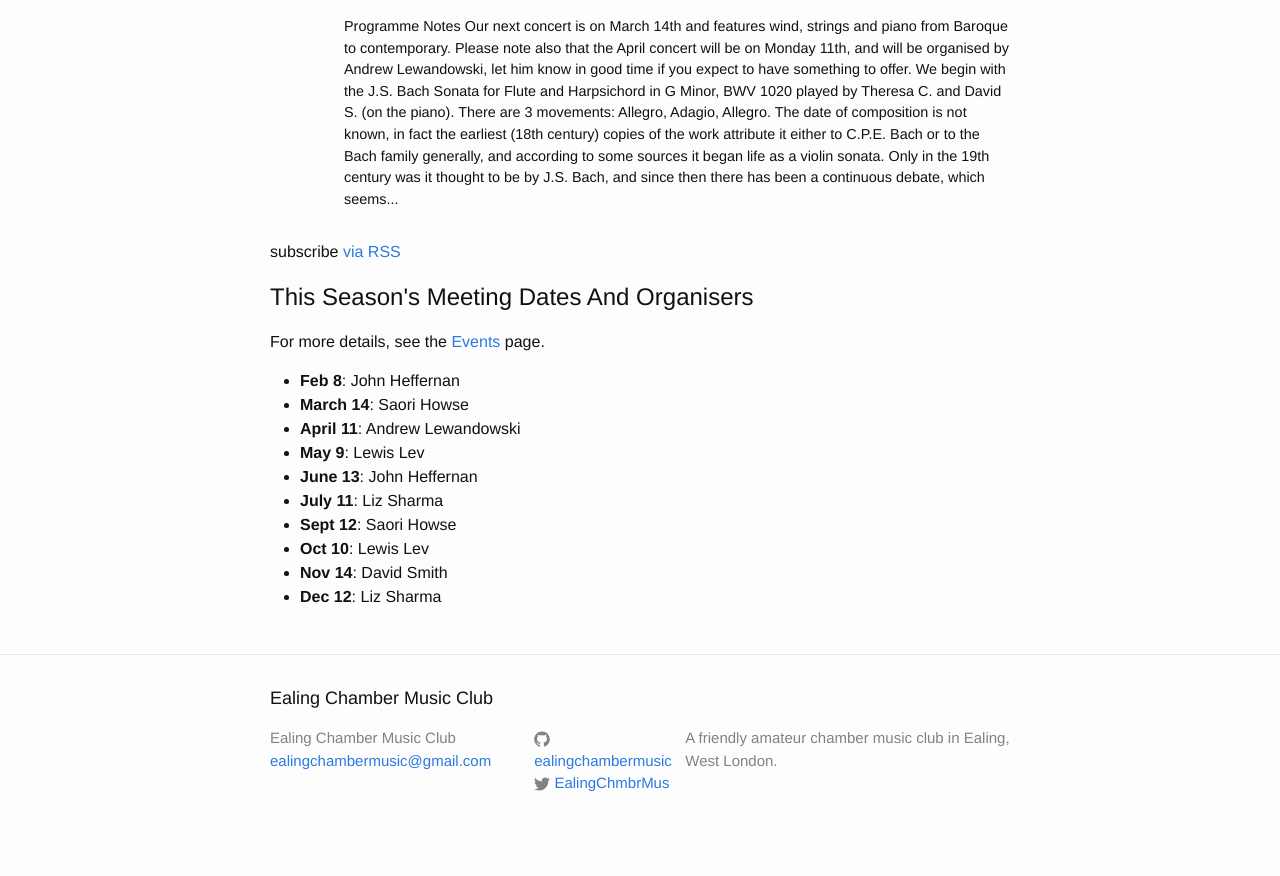
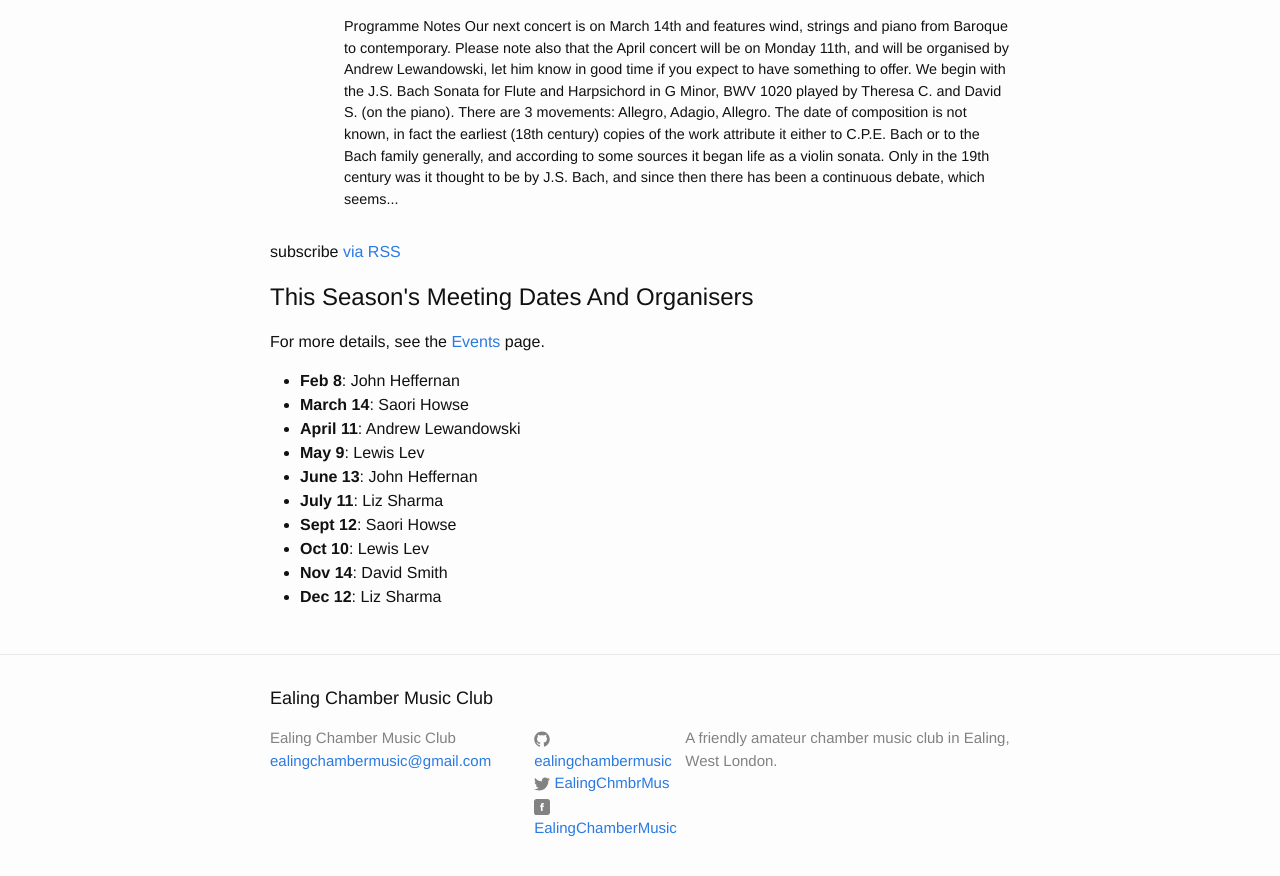
Before and after one commit to ealingchambermusic/ealingchambermusic.github.io, a Jekyll site: the page built from index.html, in a window 1280 px wide and 900 px high, scrolled down 2910 px. Shown: the top 876 px of the window. Built offline with Jekyll 4.4.1, drawn with Linux system fonts in a browser that asks for light colours; before the commit the page ends 3765 px from its top, so only the background shows below that.

Commit message:
[TL] Adds Facebook link

```diff
--- a/_config.yml
+++ b/_config.yml
@@ -14,7 +14,7 @@
 twitter_username: EalingChmbrMus
 github_username: ealingchambermusic
 google_analytics: UA-73611540-1
-facebook: EalingChamberMusic
+facebook_username: EalingChamberMusic
 
 # Build settings
 markdown: kramdown
--- a/_includes/footer.html
+++ b/_includes/footer.html
@@ -25,6 +25,12 @@
             {% include icon-twitter.html username=site.twitter_username %}
           </li>
           {% endif %}
+
+          {% if site.facebook_username %}
+          <li>
+            {% include icon-facebook.html username=site.facebook_username %}
+          </li>
+          {% endif %}
         </ul>
       </div>
 
--- /dev/null
+++ b/_includes/icon-facebook.html
@@ -0,0 +1 @@
+<a href="https://www.facebook.com/{{ include.username }}"><span class="icon icon--facebook">{% include icon-facebook.svg %}</span><span class="username">{{ include.username }}</span></a>
```
Also changed, not shown: _includes/icon-facebook.svg (added).
